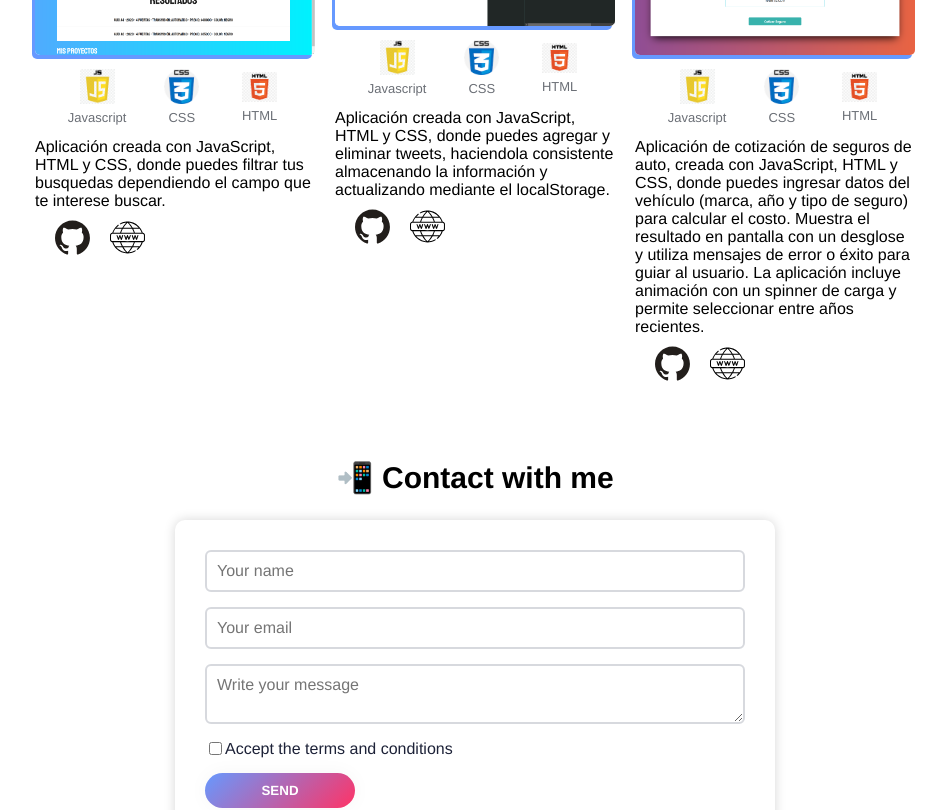
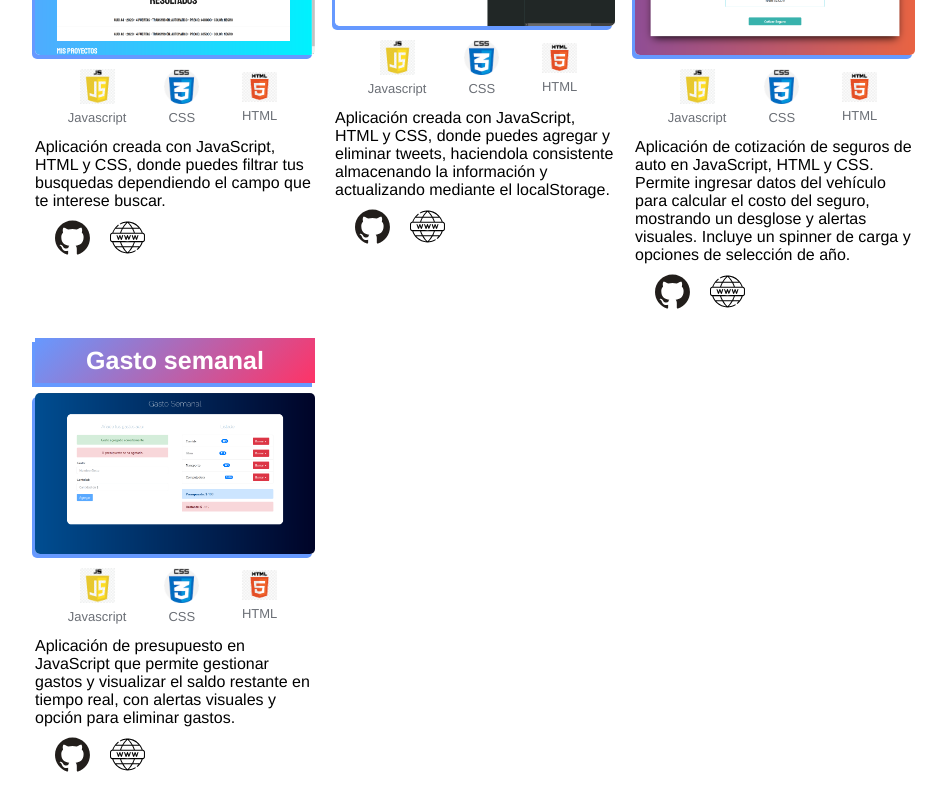
Before and after one commit to Freskiee/portfolio, a React (Create React App) app: page / in a window 1280 px wide. Shown: the part 2600-3410 px from the top of the page, without its empty margins (165-1111 px from the left). Built offline with nearby package versions, Linux system fonts and the light colour scheme.

Commit message:
feat: nuevo proyecto agregado (gasto-semanal)

```diff
--- a/src/components/Projects/ProjectsData.js
+++ b/src/components/Projects/ProjectsData.js
@@ -21,6 +21,7 @@ import simuladorEmail from '../../images/projects/enviar_email.png';
 import buscadorMultiple from '../../images/projects/buscador-autos.png';
 import twitter from '../../images/projects/tweets.png';
 import cotizaSeguro from '../../images/projects/cotizacion-seguro.png';
+import presupuestoImg from '../../images/projects/presupuesto.png';
 
 export const projectsPortfolio = [
     {
@@ -172,8 +173,21 @@ export const projectsPortfolio = [
             { name: "HTML", src: htmlImage },
         ],
         description:
-            "Aplicación de cotización de seguros de auto, creada con JavaScript, HTML y CSS, donde puedes ingresar datos del vehículo (marca, año y tipo de seguro) para calcular el costo. Muestra el resultado en pantalla con un desglose y utiliza mensajes de error o éxito para guiar al usuario. La aplicación incluye animación con un spinner de carga y permite seleccionar entre años recientes.",
+            "Aplicación de cotización de seguros de auto en JavaScript, HTML y CSS. Permite ingresar datos del vehículo para calcular el costo del seguro, mostrando un desglose y alertas visuales. Incluye un spinner de carga y opciones de selección de año.",
         repository: "https://github.com/Freskiee/cotizador-seguros",
         website: "https://cotiza-tu-seguro-freskiee.netlify.app/",
     },
+    {
+        title: "Gasto semanal",
+        image: presupuestoImg,
+        techs: [
+            { name: "Javascript", src: jsImage },
+            { name: "CSS", src: cssImage },
+            { name: "HTML", src: htmlImage },
+        ],
+        description:
+            "Aplicación de presupuesto en JavaScript que permite gestionar gastos y visualizar el saldo restante en tiempo real, con alertas visuales y opción para eliminar gastos.",
+        repository: "https://github.com/Freskiee/GastoSemanal",
+        website: "https://gasto-semanal-freskiee.netlify.app/",
+    },
 ];
```
Also changed, not shown: src/images/projects/presupuesto.png (added).
